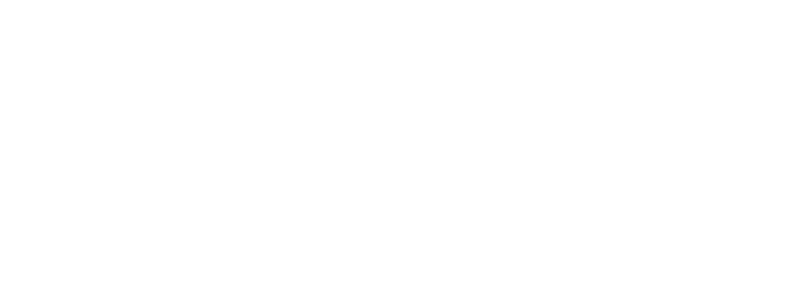
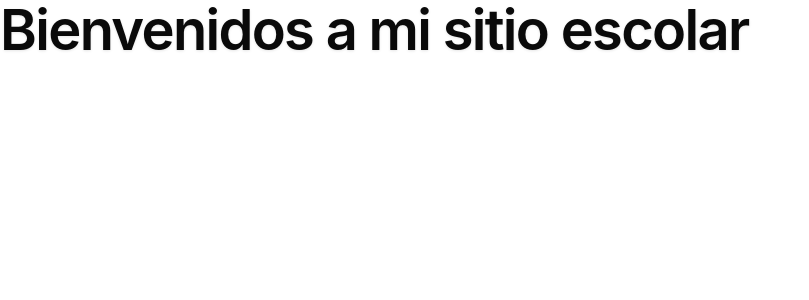
Before and after one commit to Pilivaz/Pagina-proa, a Next.js app: page / in a window 1280 px wide. Before the commit this address had no page. Shown: the top 300 px of the page, without its empty margins (0-809 px from the left). Built offline with nearby package versions, Linux system fonts and the light colour scheme.

Commit message:
Remove incorrect vercel.json

```diff
--- a/app/page.tsx
+++ b/app/page.tsx
@@ -1,7 +1,7 @@
-import { redirect } from 'next/navigation'
-
 export default function Home() {
-  redirect('/agroactiva')
-
-  return null // Esta línea es importante para TypeScript
+  return (
+    <main>
+      <h1>Bienvenidos a mi sitio escolar</h1>
+    </main>
+  );
 }
```
Also changed, not shown: vercel.json (deleted).
